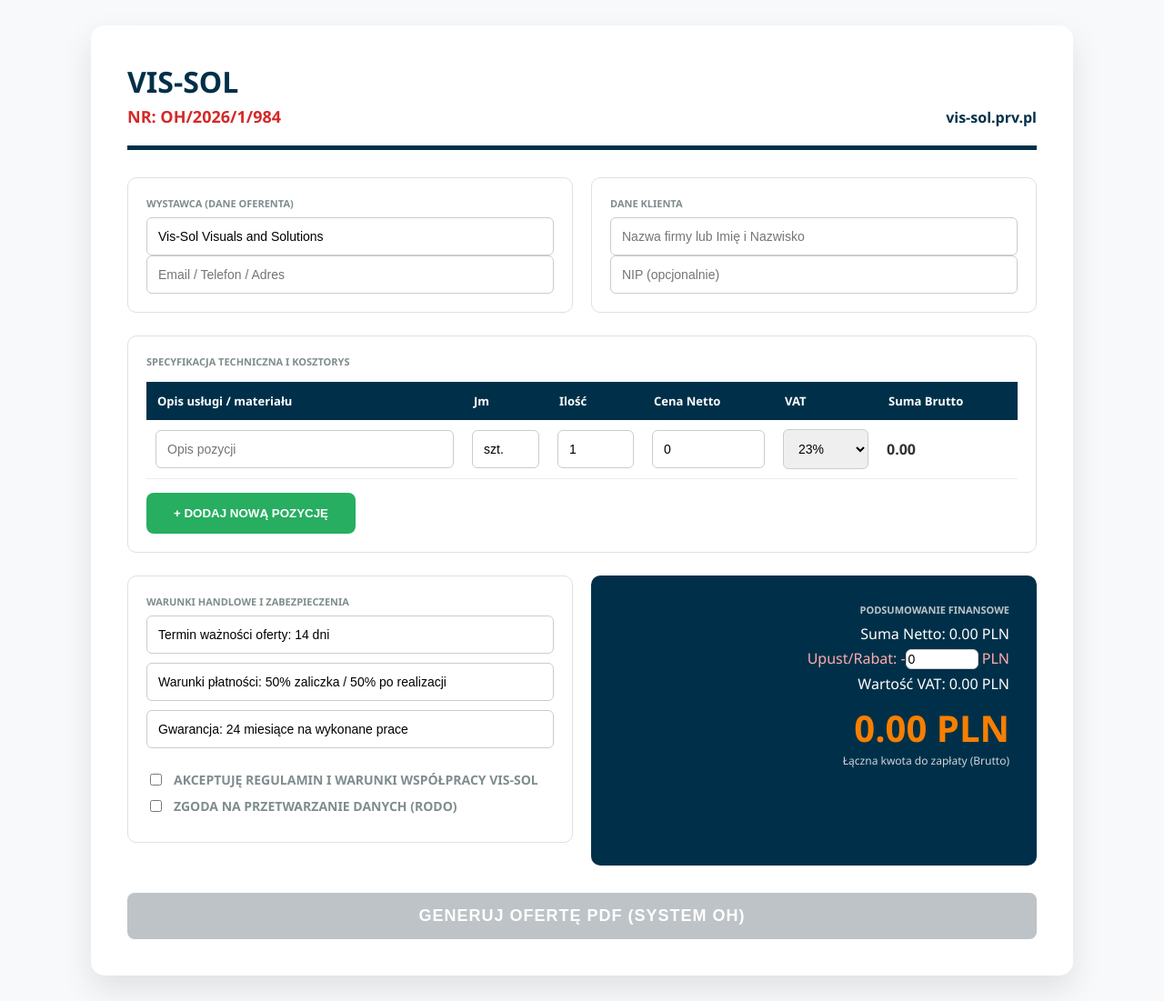
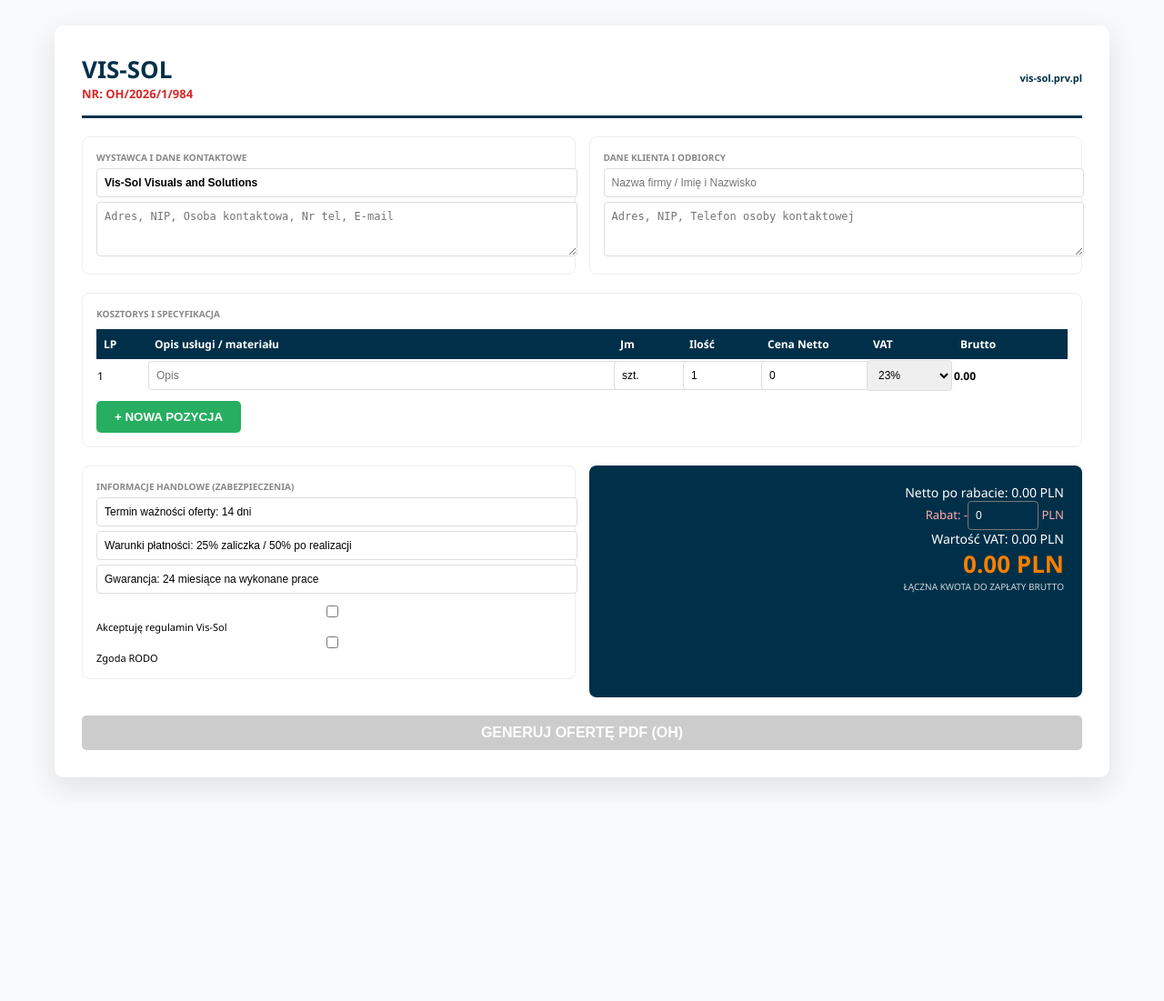
Before and after one commit to kosior3x/VIS-SOL-OfferFlow, a Flask app: page / in a window 1280 px wide. Shown: the whole page at 91% size. After the commit the page ends 865 px from the top, so only its background shows below. Run offline with Flask 2, Linux system fonts and the light colour scheme; some libraries are stand-ins or nearby versions.

Commit message:
Update index.html

```diff
--- a/templates/index.html
+++ b/templates/index.html
@@ -3,30 +3,25 @@
 <head>
     <meta charset="UTF-8">
     <meta name="viewport" content="width=device-width, initial-scale=1.0">
-    <title>Vis-Sol - Profesjonalny System Ofertowy</title>
+    <title>Vis-Sol - Professional Quote System</title>
     <script src="https://cdnjs.cloudflare.com/ajax/libs/jspdf/2.5.1/jspdf.umd.min.js"></script>
     <script src="https://cdnjs.cloudflare.com/ajax/libs/jspdf-autotable/3.5.25/jspdf.plugin.autotable.min.js"></script>
     <style>
         :root { --vs-dark: #003049; --vs-red: #d62828; --vs-accent: #f77f00; --vs-light: #f8f9fa; }
-        body { font-family: 'Segoe UI', Tahoma, Arial, sans-serif; background: var(--vs-light); color: #333; padding: 20px; }
-        .container { max-width: 1000px; margin: auto; background: white; padding: 40px; border-radius: 15px; box-shadow: 0 15px 35px rgba(0,0,0,0.1); }
-        header { border-bottom: 5px solid var(--vs-dark); margin-bottom: 30px; padding-bottom: 20px; display: flex; justify-content: space-between; align-items: flex-end; }
-        h1 { margin: 0; color: var(--vs-dark); font-size: 32px; }
-        .section { margin-bottom: 25px; padding: 20px; border: 1px solid #e0e0e0; border-radius: 10px; }
-        .grid { display: grid; grid-template-columns: repeat(auto-fit, minmax(300px, 1fr)); gap: 20px; }
-        label { font-size: 11px; font-weight: bold; text-transform: uppercase; color: #7f8c8d; display: block; margin-bottom: 8px; }
-        input, select { width: 100%; padding: 12px; border: 1px solid #ccc; border-radius: 6px; font-size: 14px; box-sizing: border-box; }
-        table { width: 100%; border-collapse: collapse; margin-top: 15px; }
-        th { background: var(--vs-dark); color: white; padding: 12px; font-size: 13px; text-align: left; }
-        td { padding: 10px; border-bottom: 1px solid #eee; }
-        .summary-box { background: var(--vs-dark); color: white; padding: 30px; border-radius: 10px; text-align: right; }
-        .final-price { font-size: 2.5em; font-weight: 900; color: var(--vs-accent); margin-top: 10px; }
-        .btn { padding: 15px 30px; border: none; border-radius: 8px; cursor: pointer; font-weight: bold; transition: 0.3s; text-transform: uppercase; }
-        .btn-add { background: #27ae60; color: white; margin-top: 15px; }
-        .btn-pdf { background: var(--vs-red); color: white; width: 100%; margin-top: 30px; font-size: 18px; letter-spacing: 1px; }
-        .btn:disabled { background: #bdc3c7; cursor: not-allowed; }
-        .checkbox-item { display: flex; align-items: center; gap: 10px; margin-bottom: 10px; font-size: 14px; cursor: pointer; }
-        .checkbox-item input { width: auto; }
+        body { font-family: 'Segoe UI', Tahoma, Arial, sans-serif; background: var(--vs-light); padding: 20px; font-size: 13px; }
+        .container { max-width: 1100px; margin: auto; background: white; padding: 30px; border-radius: 10px; box-shadow: 0 10px 30px rgba(0,0,0,0.1); }
+        header { border-bottom: 3px solid var(--vs-dark); margin-bottom: 20px; padding-bottom: 15px; display: flex; justify-content: space-between; align-items: center; }
+        .section { margin-bottom: 20px; padding: 15px; border: 1px solid #eee; border-radius: 8px; }
+        .grid { display: grid; grid-template-columns: repeat(auto-fit, minmax(250px, 1fr)); gap: 15px; }
+        label { font-size: 10px; font-weight: bold; text-transform: uppercase; color: #888; display: block; margin-bottom: 5px; }
+        input, select, textarea { width: 100%; padding: 8px; border: 1px solid #ddd; border-radius: 4px; font-size: 12px; }
+        table { width: 100%; border-collapse: collapse; margin-top: 10px; font-size: 12px; }
+        th { background: var(--vs-dark); color: white; padding: 8px; text-align: left; }
+        .summary-box { background: var(--vs-dark); color: white; padding: 20px; border-radius: 8px; text-align: right; }
+        .final-price { font-size: 2em; font-weight: 900; color: var(--vs-accent); }
+        .btn { padding: 10px 20px; border: none; border-radius: 5px; cursor: pointer; font-weight: bold; text-transform: uppercase; transition: 0.3s; }
+        .btn-pdf { background: var(--vs-red); color: white; width: 100%; margin-top: 20px; font-size: 16px; }
+        .btn:disabled { background: #ccc; }
     </style>
 </head>
 <body>
@@ -34,70 +29,68 @@
 <div class="container">
     <header>
         <div>
-            <h1>VIS-SOL</h1>
-            <div id="oh_display" style="font-weight:bold; color: var(--vs-red); font-size: 18px; margin-top: 5px;"></div>
+            <h1 style="margin:0; color: var(--vs-dark);">VIS-SOL</h1>
+            <div id="oh_display" style="font-weight:bold; color: var(--vs-red);"></div>
         </div>
-        <div style="text-align: right;">
+        <div style="text-align: right; font-size: 11px;">
             <a href="http://vis-sol.prv.pl" style="text-decoration:none; color: var(--vs-dark); font-weight:bold;">vis-sol.prv.pl</a>
         </div>
     </header>
 
     <div class="grid">
         <div class="section">
-            <label>Wystawca (Dane Oferenta)</label>
-            <input type="text" id="off_name" value="Vis-Sol Visuals and Solutions" onchange="saveData()">
-            <input type="text" id="off_contact" placeholder="Email / Telefon / Adres" onchange="saveData()">
+            <label>Wystawca i Dane Kontaktowe</label>
+            <input type="text" id="off_name" value="Vis-Sol Visuals and Solutions" style="font-weight:bold; margin-bottom:5px;">
+            <textarea id="off_details" rows="3" placeholder="Adres, NIP, Osoba kontaktowa, Nr tel, E-mail"></textarea>
         </div>
         <div class="section">
-            <label>Dane Klienta</label>
-            <input type="text" id="cli_name" placeholder="Nazwa firmy lub Imię i Nazwisko">
-            <input type="text" id="cli_nip" placeholder="NIP (opcjonalnie)">
+            <label>Dane Klienta i Odbiorcy</label>
+            <input type="text" id="cli_name" placeholder="Nazwa firmy / Imię i Nazwisko" style="margin-bottom:5px;">
+            <textarea id="cli_details" rows="3" placeholder="Adres, NIP, Telefon osoby kontaktowej"></textarea>
         </div>
     </div>
 
     <div class="section">
-        <label>Specyfikacja techniczna i kosztorys</label>
+        <label>Kosztorys i Specyfikacja</label>
         <table id="mainTable">
             <thead>
                 <tr>
+                    <th style="width: 40px;">LP</th>
                     <th>Opis usługi / materiału</th>
-                    <th style="width: 70px;">Jm</th>
-                    <th style="width: 80px;">Ilość</th>
-                    <th style="width: 120px;">Cena Netto</th>
-                    <th style="width: 90px;">VAT</th>
-                    <th style="width: 130px;">Suma Brutto</th>
+                    <th style="width: 60px;">Jm</th>
+                    <th style="width: 70px;">Ilość</th>
+                    <th style="width: 100px;">Cena Netto</th>
+                    <th style="width: 80px;">VAT</th>
+                    <th style="width: 110px;">Brutto</th>
                 </tr>
             </thead>
             <tbody id="tbody"></tbody>
         </table>
-        <button class="btn btn-add" onclick="addRow()">+ Dodaj nową pozycję</button>
+        <button class="btn" style="background:#27ae60; color:white; margin-top:10px;" onclick="addRow()">+ Nowa Pozycja</button>
     </div>
 
     <div class="grid">
         <div class="section">
-            <label>Warunki Handlowe i Zabezpieczenia</label>
-            <input type="text" id="validity" value="Termin ważności oferty: 14 dni" style="margin-bottom:10px;">
-            <input type="text" id="payment" value="Warunki płatności: 50% zaliczka / 50% po realizacji" style="margin-bottom:10px;">
-            <input type="text" id="warranty" value="Gwarancja: 24 miesiące na wykonane prace" style="margin-bottom:10px;">
+            <label>Informacje Handlowe (Zabezpieczenia)</label>
+            <input type="text" id="validity" value="Termin ważności oferty: 14 dni" style="margin-bottom:5px;">
+            <input type="text" id="payment" value="Warunki płatności: 25% zaliczka / 50% po realizacji" style="margin-bottom:5px;">
+            <input type="text" id="warranty" value="Gwarancja: 24 miesiące na wykonane prace">
 
-            <div style="margin-top:15px;">
-                <label class="checkbox-item"><input type="checkbox" id="c1" onclick="check()"> Akceptuję regulamin i warunki współpracy Vis-Sol</label>
-                <label class="checkbox-item"><input type="checkbox" id="c2" onclick="check()"> Zgoda na przetwarzanie danych (RODO)</label>
+            <div style="margin-top:10px; font-size: 11px;">
+                <input type="checkbox" id="c1" onclick="check()"> Akceptuję regulamin Vis-Sol<br>
+                <input type="checkbox" id="c2" onclick="check()"> Zgoda RODO
             </div>
         </div>
         <div class="summary-box">
-            <label style="color: #bdc3c7;">Podsumowanie finansowe</label>
-            <div style="font-size: 16px;">Suma Netto: <span id="sNet">0.00</span> PLN</div>
-            <div style="font-size: 16px; color: #ffadad; margin: 5px 0;">
-                Upust/Rabat: -<input type="number" id="discount" value="0" style="width:80px; padding:2px; display:inline;" oninput="calc()"> PLN
-            </div>
-            <div style="font-size: 16px;">Wartość VAT: <span id="sVat">0.00</span> PLN</div>
+            <div style="font-size: 14px;">Netto po rabacie: <span id="sNet">0.00</span> PLN</div>
+            <div style="color: #ffadad;">Rabat: -<input type="number" id="discount" value="0" style="width:60px; background:none; border:1px solid #777; color:white;" oninput="calc()"> PLN</div>
+            <div style="font-size: 14px;">Wartość VAT: <span id="sVat">0.00</span> PLN</div>
             <div class="final-price"><span id="sTotal">0.00</span> PLN</div>
-            <div style="font-size: 12px; opacity: 0.8;">Łączna kwota do zapłaty (Brutto)</div>
+            <div style="font-size: 10px; opacity: 0.8;">ŁĄCZNA KWOTA DO ZAPŁATY BRUTTO</div>
         </div>
     </div>
 
-    <button class="btn btn-pdf" id="btnPdf" disabled onclick="generatePDF()">Generuj Ofertę PDF (System OH)</button>
+    <button class="btn btn-pdf" id="btnPdf" disabled onclick="generatePDF()">GENERUJ OFERTĘ PDF (OH)</button>
 </div>
 
 <script>
@@ -106,30 +99,25 @@
 
     window.onload = () => {
         const d = new Date();
-        const randomID = Math.floor(100 + Math.random() * 900);
-        ohNumber = `OH/${d.getFullYear()}/${(d.getMonth() + 1)}/${randomID}`;
+        ohNumber = `OH/${d.getFullYear()}/${(d.getMonth() + 1)}/${Math.floor(100 + Math.random() * 900)}`;
         document.getElementById('oh_display').innerText = "NR: " + ohNumber;
-        loadData();
         addRow();
     };
 
     function addRow() {
+        const tbody = document.getElementById('tbody');
+        const lp = tbody.rows.length + 1;
         const tr = document.createElement('tr');
         tr.innerHTML = `
-            <td><input type="text" class="p_desc" placeholder="Opis pozycji"></td>
+            <td>${lp}</td>
+            <td><input type="text" class="p_desc" placeholder="Opis"></td>
             <td><input type="text" class="p_jm" value="szt."></td>
             <td><input type="number" class="p_qty" value="1" oninput="calc()"></td>
             <td><input type="number" class="p_price" value="0" oninput="calc()"></td>
-            <td>
-                <select class="p_vat" onchange="calc()">
-                    <option value="0.23">23%</option>
-                    <option value="0.08">8%</option>
-                    <option value="0">zw</option>
-                </select>
-            </td>
+            <td><select class="p_vat" onchange="calc()"><option value="0.23">23%</option><option value="0.08">8%</option><option value="0">zw</option></select></td>
             <td class="p_brutto" style="font-weight:bold">0.00</td>
         `;
-        document.getElementById('tbody').appendChild(tr);
+        tbody.appendChild(tr);
     }
 
     function calc() {
@@ -139,56 +127,50 @@
             const p = parseFloat(row.querySelector('.p_price').value) || 0;
             const v = parseFloat(row.querySelector('.p_vat').value) || 0;
             const rowNet = q * p;
-            const rowVat = rowNet * v;
-            row.querySelector('.p_brutto').innerText = (rowNet + rowVat).toFixed(2);
-            net += rowNet; vat += rowVat;
+            row.querySelector('.p_brutto').innerText = (rowNet * (1 + v)).toFixed(2);
+            net += rowNet; vat += (rowNet * v);
         });
-
-        const discount = parseFloat(document.getElementById('discount').value) || 0;
-        const finalNet = net - discount;
-        const finalVat = vat - (discount * 0.23 > vat ? vat : discount * 0.23);
-        const finalBrutto = finalNet + finalVat;
-
-        document.getElementById('sNet').innerText = finalNet.toFixed(2);
-        document.getElementById('sVat').innerText = finalVat.toFixed(2);
-        document.getElementById('sTotal').innerText = finalBrutto.toFixed(2);
+        const disc = parseFloat(document.getElementById('discount').value) || 0;
+        const fNet = net - disc;
+        const fVat = vat - (disc * 0.23 > vat ? vat : disc * 0.23);
+        document.getElementById('sNet').innerText = fNet.toFixed(2);
+        document.getElementById('sVat').innerText = Math.max(0, fVat).toFixed(2);
+        document.getElementById('sTotal').innerText = (fNet + Math.max(0, fVat)).toFixed(2);
     }
 
     function check() {
-        const c1 = document.getElementById('c1').checked;
-        const c2 = document.getElementById('c2').checked;
-        document.getElementById('btnPdf').disabled = !(c1 && c2);
-    }
-
-    function saveData() {
-        localStorage.setItem('vs_pro_name', document.getElementById('off_name').value);
-        localStorage.setItem('vs_pro_contact', document.getElementById('off_contact').value);
-    }
-
-    function loadData() {
-        document.getElementById('off_name').value = localStorage.getItem('vs_pro_name') || 'Vis-Sol Visuals and Solutions';
-        document.getElementById('off_contact').value = localStorage.getItem('vs_pro_contact') || '';
+        document.getElementById('btnPdf').disabled = !(document.getElementById('c1').checked && document.getElementById('c2').checked);
     }
 
     function generatePDF() {
         const doc = new jsPDF();
-        const safeOH = ohNumber.replace(/\//g, '_');
 
-        doc.setTextColor(240); doc.setFontSize(55);
-        doc.text("VIS-SOL OFFICIAL", 30, 150, {angle:45});
+        // Znak wodny
+        doc.setTextColor(245); doc.setFontSize(50);
+        doc.text("VIS-SOL OFFICIAL", 40, 150, {angle:45});
 
-        doc.setTextColor(0, 48, 73); doc.setFontSize(22);
-        doc.text("OFERTA HANDLOWA " + ohNumber, 15, 25);
+        // Nagłówek
+        doc.setTextColor(0, 48, 73); doc.setFontSize(18);
+        doc.text("OFERTA HANDLOWA " + ohNumber, 15, 20);
 
-        doc.setFontSize(10); doc.setTextColor(80);
-        doc.text(`Wystawca: ${document.getElementById('off_name').value}`, 15, 40);
-        doc.text(`Kontakt: ${document.getElementById('off_contact').value}`, 15, 45);
-        doc.text(`Klient: ${document.getElementById('cli_name').value}`, 120, 40);
-        doc.text(`NIP Klienta: ${document.getElementById('cli_nip').value}`, 120, 45);
+        // Dane stron (Zmniejszona czcionka)
+        doc.setFontSize(9); doc.setTextColor(50);
+        doc.text("WYSTAWCA:", 15, 35);
+        doc.setFontSize(8); doc.setTextColor(80);
+        const offLines = doc.splitTextToSize(document.getElementById('off_name').value + "\n" + document.getElementById('off_details').value, 80);
+        doc.text(offLines, 15, 40);
 
+        doc.setFontSize(9); doc.setTextColor(50);
+        doc.text("KLIENT:", 115, 35);
+        doc.setFontSize(8); doc.setTextColor(80);
+        const cliLines = doc.splitTextToSize(document.getElementById('cli_name').value + "\n" + document.getElementById('cli_details').value, 80);
+        doc.text(cliLines, 115, 40);
+
+        // Tabela z LP
         const tableData = [];
-        document.querySelectorAll('#tbody tr').forEach(r => {
+        document.querySelectorAll('#tbody tr').forEach((r, i) => {
             tableData.push([
+                i + 1,
                 r.querySelector('.p_desc').value,
                 r.querySelector('.p_jm').value,
                 r.querySelector('.p_qty').value,
@@ -199,34 +181,35 @@
         });
 
         doc.autoTable({
-            startY: 55,
-            head: [['Opis pozycji', 'Jm', 'Ilość', 'Cena Netto', 'VAT', 'Wartość Brutto']],
+            startY: 65,
+            head: [['LP', 'Opis pozycji', 'Jm', 'Ilość', 'Cena Netto', 'VAT', 'Wartość Brutto']],
             body: tableData,
-            headStyles: { fillColor: [0, 48, 73] },
-            styles: { fontSize: 9 }
+            headStyles: { fillColor: [0, 48, 73], fontSize: 8 },
+            styles: { fontSize: 8, font: "helvetica" }
         });
 
-        let finalY = doc.lastAutoTable.finalY + 15;
+        let finalY = doc.lastAutoTable.finalY + 10;
 
-        doc.setFontSize(10); doc.setTextColor(50);
-        doc.text(`Suma Netto po rabacie: ${document.getElementById('sNet').innerText} PLN`, 195, finalY, {align:'right'});
-        doc.text(`Wartość podanego upustu: -${document.getElementById('discount').value} PLN`, 195, finalY + 6, {align:'right'});
+        // Podsumowanie
+        doc.setFontSize(9); doc.setTextColor(50);
+        doc.text(`Suma Netto: ${document.getElementById('sNet').innerText} PLN`, 195, finalY, {align:'right'});
+        doc.text(`Upust: -${document.getElementById('discount').value} PLN`, 195, finalY + 5, {align:'right'});
 
-        doc.setFontSize(16); doc.setTextColor(214, 48, 49);
-        doc.text(`KWOTA DO ZAPŁATY BRUTTO: ${document.getElementById('sTotal').innerText} PLN`, 195, finalY + 18, {align:'right'});
+        doc.setFontSize(14); doc.setTextColor(214, 48, 49);
+        doc.text(`KWOTA DO ZAPŁATY: ${document.getElementById('sTotal').innerText} PLN`, 195, finalY + 15, {align:'right'});
 
-        doc.setFontSize(9); doc.setTextColor(100);
-        doc.text("INFORMACJE DODATKOWE I WARUNKI:", 15, finalY + 35);
-        doc.text(`* ${document.getElementById('validity').value}`, 15, finalY + 41);
-        doc.text(`* ${document.getElementById('payment').value}`, 15, finalY + 47);
-        doc.text(`* ${document.getElementById('warranty').value}`, 15, finalY + 53);
-        doc.text("* Zastrzeżenie: Ceny materiałów mogą ulec zmianie przy skokach rynkowych o +/- 10%.", 15, finalY + 59);
-        doc.text("* Oferta zaakceptowana elektronicznie stanowi wiążącą podstawę do realizacji.", 15, finalY + 65);
+        // Warunki (Bez krzaków - używamy standardowych znaków łacińskich tam, gdzie PDF nie radzi sobie z UTF-8)
+        doc.setFontSize(8); doc.setTextColor(100);
+        doc.text("INFORMACJE DODATKOWE I WARUNKI:", 15, finalY + 25);
+        doc.text("* " + document.getElementById('validity').value, 15, finalY + 31);
+        doc.text("* " + document.getElementById('payment').value, 15, finalY + 36);
+        doc.text("* " + document.getElementById('warranty').value, 15, finalY + 41);
+        doc.text("* Zastrzezenie: Ceny materialow moga ulec zmianie o +/- 10% przy skokach rynkowych.", 15, finalY + 46);
+        doc.text("* Oferta zaakceptowana elektronicznie stanowi wiążącą podstawe do realizacji.", 15, finalY + 51);
 
-        doc.setFontSize(8);
         doc.text("Wygenerowano przez system Vis-Sol | vis-sol.prv.pl", 105, 285, {align:'center'});
 
-        doc.save(`oferta_nr_${safeOH}.pdf`);
+        doc.save(`oferta_nr_${ohNumber.replace(/\//g,'_')}.pdf`);
     }
 </script>
 </body>
```
